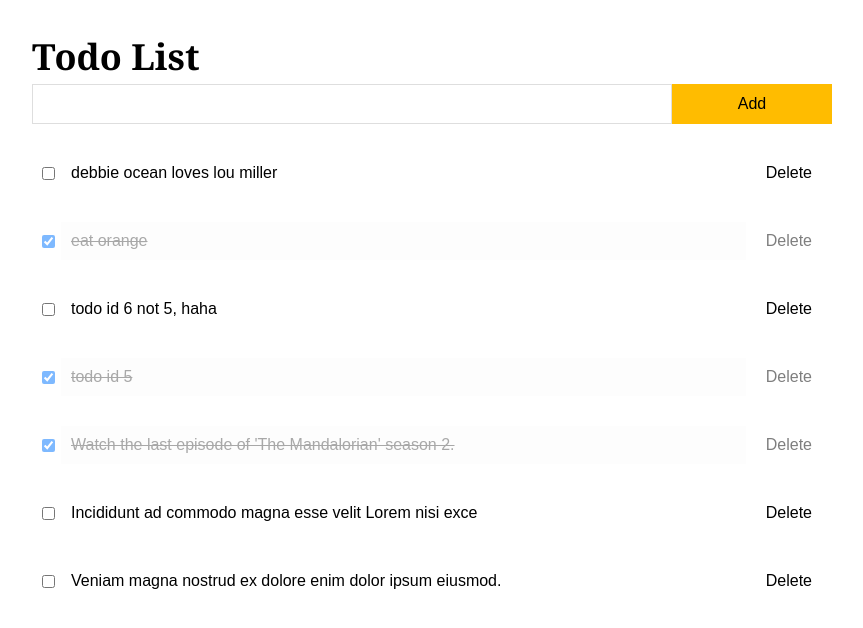
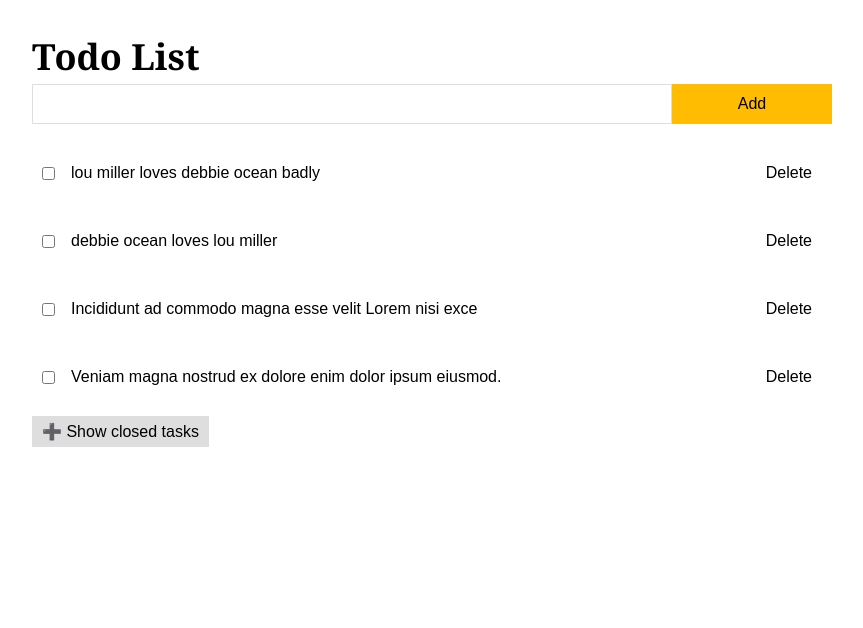
Before and after one commit to cyishere/the-todo-app, a React (Create React App) app: page / in a window 1280 px wide. Shown: the top 628 px of the page, without its empty margins (208-1071 px from the left). Built offline with nearby package versions, Linux system fonts and the light colour scheme; data requests are answered from the project's data file.

Commit message:
Group by complete status

```diff
--- a/db.json
+++ b/db.json
@@ -21,11 +21,6 @@
       "completed": true
     },
     {
-      "id": 6,
-      "content": "todo id 6 not 5, haha",
-      "completed": false
-    },
-    {
       "id": 7,
       "content": "eat orange",
       "completed": true
@@ -34,6 +29,16 @@
       "id": 8,
       "content": "debbie ocean loves lou miller",
       "completed": false
+    },
+    {
+      "id": 9,
+      "content": "let me see",
+      "completed": true
+    },
+    {
+      "id": 10,
+      "content": "lou miller loves debbie ocean badly",
+      "completed": false
     }
   ]
 }
--- a/src/App.js
+++ b/src/App.js
@@ -19,7 +19,7 @@ const generateId = (todos) => {
 const App = () => {
   const [todos, setTodos] = useState([]);
   const [todo, setTodo] = useState("");
-  const [update, setUpdate] = useState("");
+  const [showClosed, setShowClosed] = useState(false);
 
   const getAllTodos = async () => {
     const allTodos = await getAllTodosService();
@@ -29,6 +29,9 @@ const App = () => {
   useEffect(() => {
     getAllTodos();
   }, []);
+
+  const unCompletedTodos = todos.filter((todo) => !todo.completed);
+  const completedTodos = todos.filter((todo) => todo.completed);
 
   const handleChange = (e) => {
     setTodo(e.target.value);
@@ -61,18 +64,8 @@ const App = () => {
     setTodos(updatedTodos);
   };
 
-  const handleUpdateChange = (e) => {
-    setUpdate(e.target.value);
-  };
-
-  const updateTodo = async (todoId) => {
-    const standByTodo = todos.find((todo) => todo.id === todoId);
-    const updateInfo = { ...standByTodo, content: update };
-    const updatedTodo = await updateTodoService(todoId, updateInfo);
-    const updatedTodos = todos.map((todo) =>
-      todo.id === updatedTodo.id ? updatedTodo : todo
-    );
-    setTodos(updatedTodos);
+  const showClosedTodos = () => {
+    setShowClosed(!showClosed);
   };
 
   return (
@@ -82,23 +75,44 @@ const App = () => {
       <TodoForm todo={todo} handleChange={handleChange} addTodo={addTodo} />
 
       <div className="todo-list">
-        {todos.length < 1 ? (
+        {unCompletedTodos.length < 1 ? (
           <p className="todo-item">Loading...</p>
         ) : (
           <ul>
-            {todos.map((todo) => (
+            {unCompletedTodos.map((todo) => (
               <TodoItem
                 key={todo.id}
                 todo={todo}
                 deleteTodo={deleteTodo}
                 toggleCompleted={toggleCompleted}
-                handleChange={handleUpdateChange}
-                updateTodo={updateTodo}
               />
             ))}
           </ul>
         )}
       </div>
+
+      <button className="btn" onClick={showClosedTodos}>
+        {showClosed ? "➖ Hide closed tasks" : "➕ Show closed tasks"}
+      </button>
+
+      {showClosed && (
+        <div className="todo-list">
+          {completedTodos.length < 1 ? (
+            <p>There's no closed tasks.</p>
+          ) : (
+            <ul>
+              {completedTodos.map((todo) => (
+                <TodoItem
+                  key={todo.id}
+                  todo={todo}
+                  deleteTodo={deleteTodo}
+                  toggleCompleted={toggleCompleted}
+                />
+              ))}
+            </ul>
+          )}
+        </div>
+      )}
     </div>
   );
 };
```
